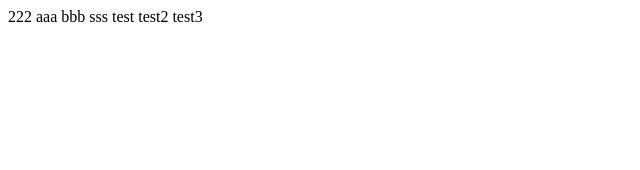
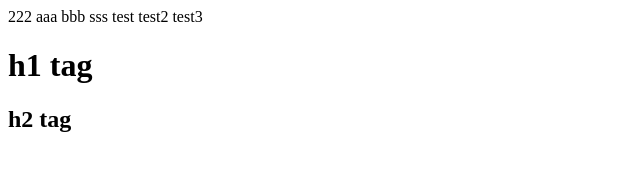
Before and after one commit to ujou173/remote-test2, a plain HTML site: page index.html in a window 1280 px wide. Shown: the whole page, without its empty margins (0-640 px from the left). Drawn offline with Linux system fonts and the light colour scheme.

Commit message:
3차 수정

```diff
--- a/index.html
+++ b/index.html
@@ -14,5 +14,7 @@
   test
   test2
   test3
+  <h1>h1 tag</h1>
+  <h2>h2 tag</h2>
 </body>
 </html>
```
